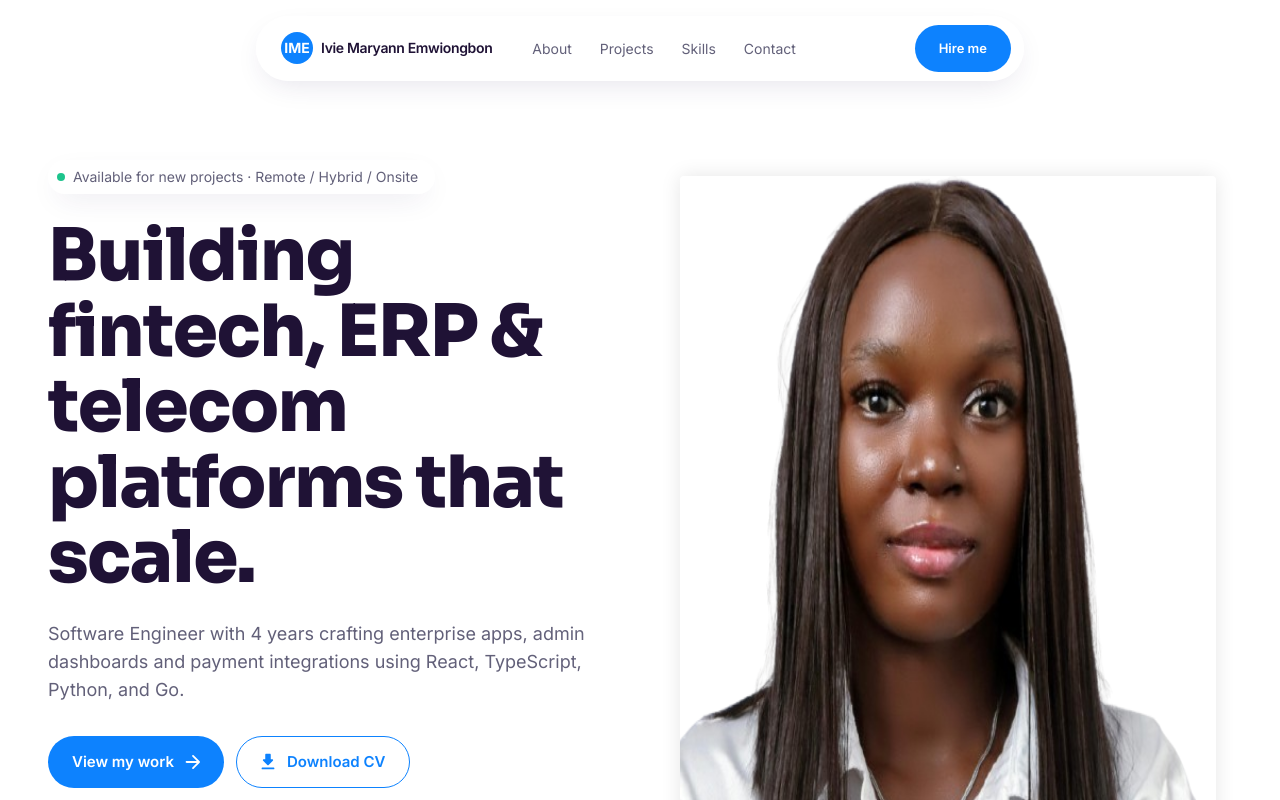
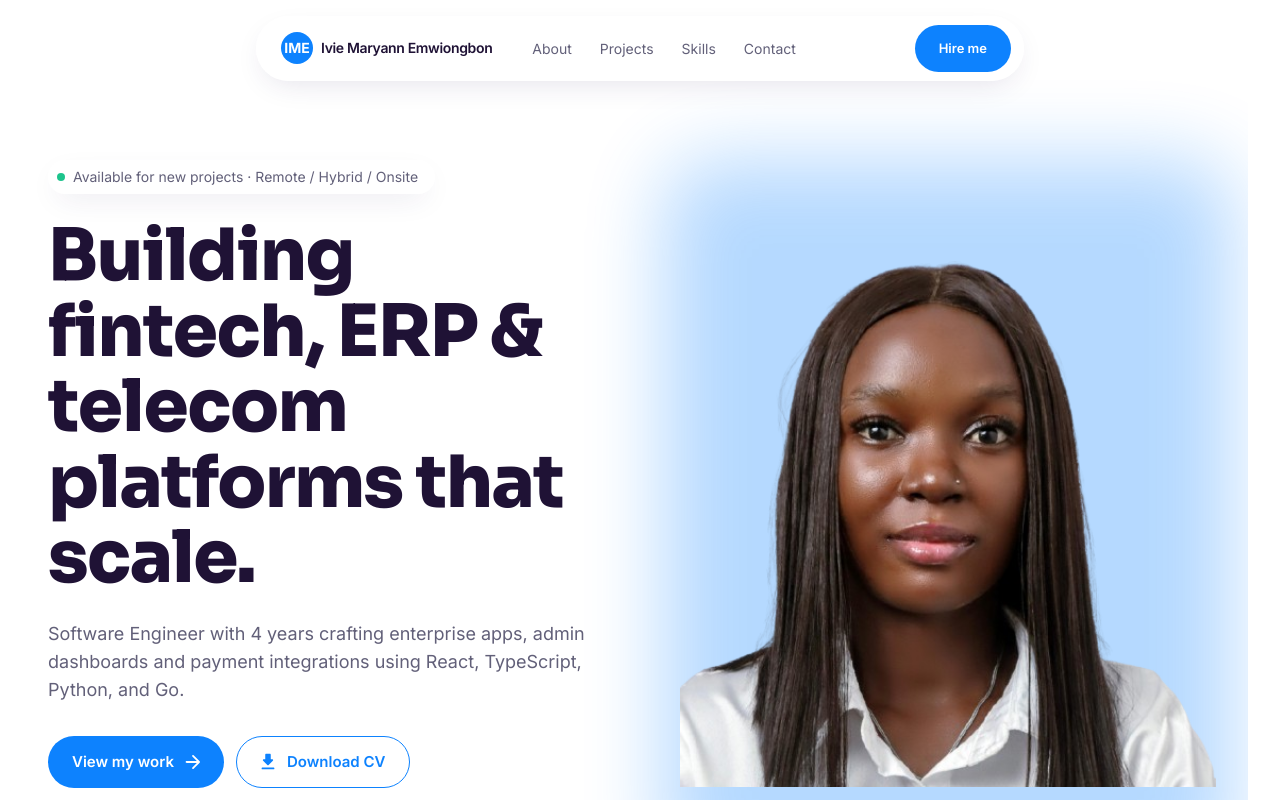
Before and after one commit to ivie-gif/ivie-m-emwiongbon, a React (Vite) app: page / in a window 1280 px wide. Shown: the top 800 px of the page. Built offline with nearby package versions, Linux system fonts and the light colour scheme.

Commit message:
fix: hero section

```diff
--- a/src/components/portfolio/Hero.jsx
+++ b/src/components/portfolio/Hero.jsx
@@ -54,11 +54,9 @@ export function Hero() {
 
         {/* Portrait + floating chips */}
         <div className="relative h-full sm:h-[600px]">
-          <div className="absolute inset-0 bg-[#ffffff] rounded-[3rem] blur-3xl opacity-30" />
+          <div className="absolute inset-0 bg-[#0D82FE] rounded-[3rem] blur-2xl opacity-30" />
           <div className="absolute inset-0 flex items-end justify-center rounded-[3rem] p-4">
-            <img src={portrait} alt="Portrait"
-             className="h-full w-full border-0 outline-none box-shadow-none rounded"
-             style={{ boxShadow: "0 0 20px rgba(0,0,0,0.1)" }} />
+            <img src={portrait} alt="Portrait" className="h-full w-full object-contain" />
           </div>
 
           {/* <FloatingCard className="top-4 left-0 sm:left-4 animate-float bg-[#0D82FE]">
```
